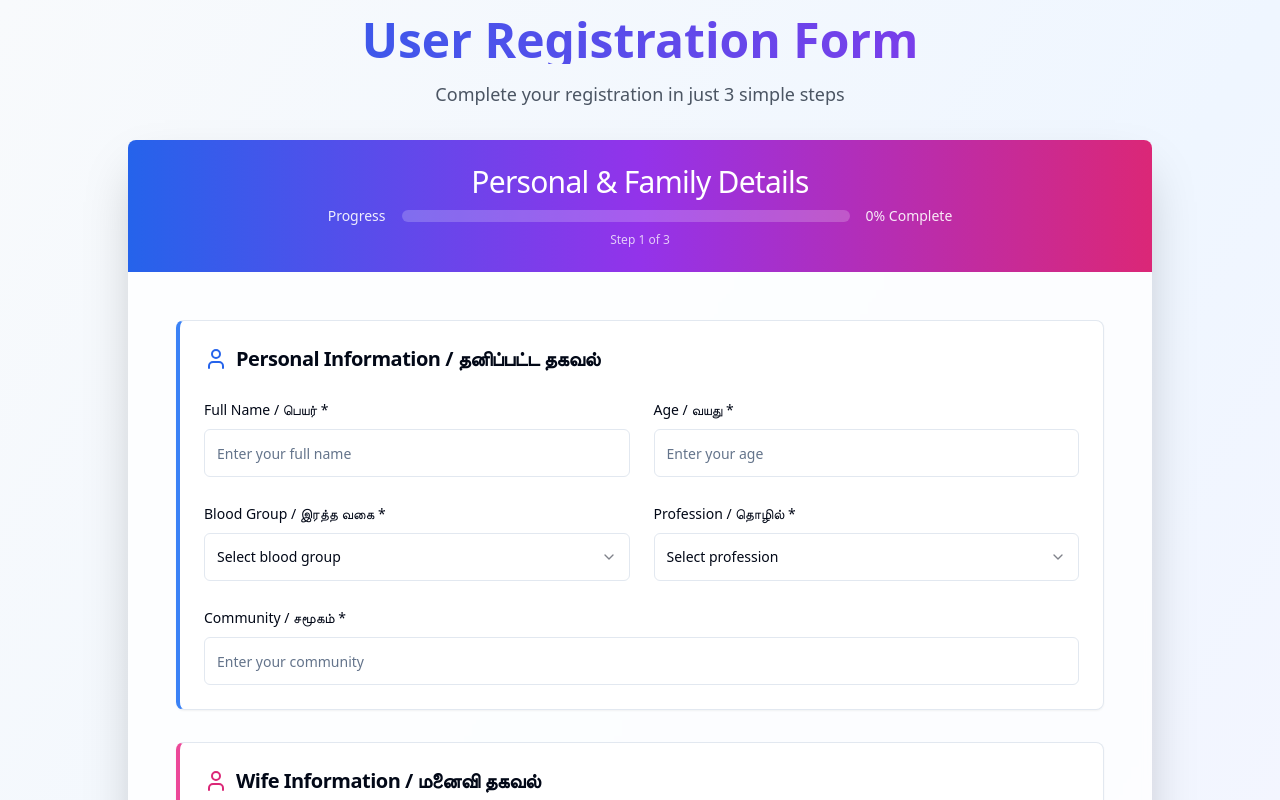
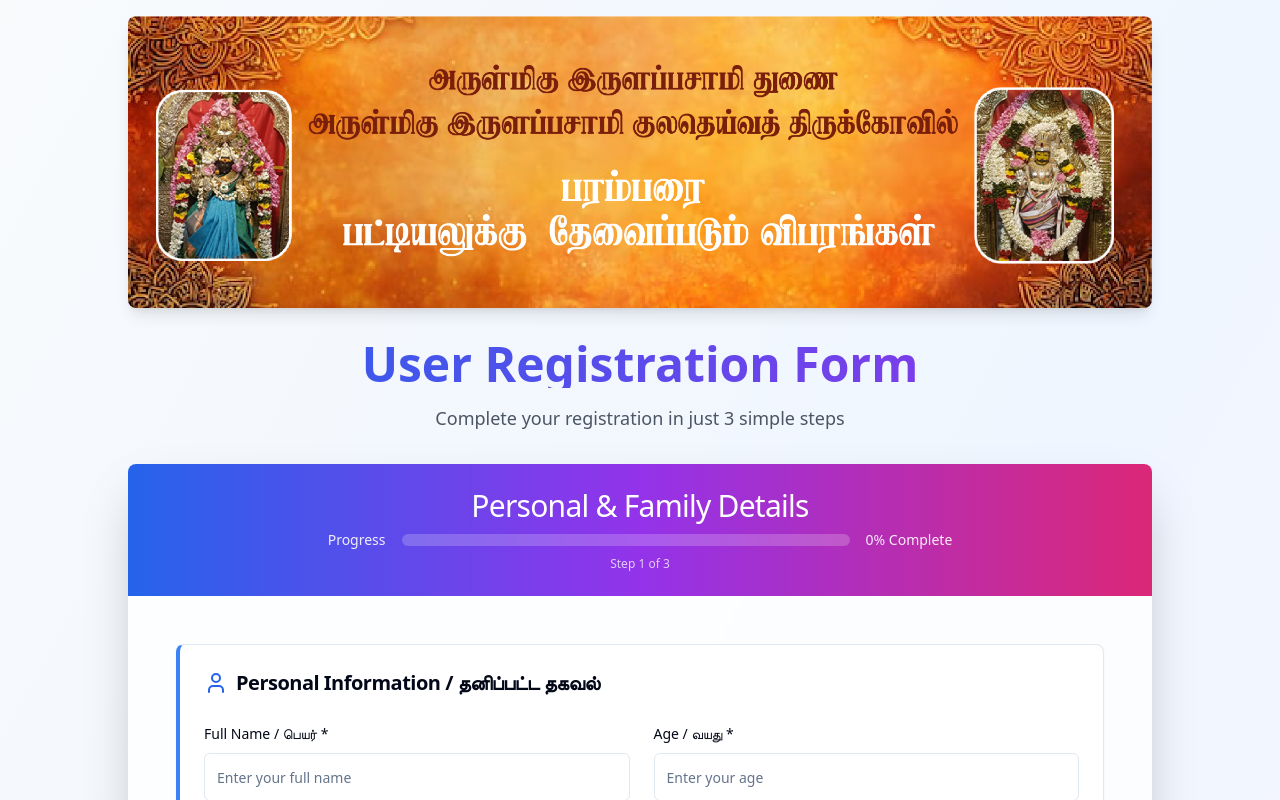
Before and after one commit to GoPocket3303/family-data-quest, a React (Vite) app: page / in a window 1280 px wide. Shown: the top 800 px of the page. Built offline with nearby package versions, Linux system fonts and the light colour scheme.

Commit message:
Add banner image to form
Add the provided banner image above the registration form.

```diff
--- a/src/components/MultiStepForm.tsx
+++ b/src/components/MultiStepForm.tsx
@@ -453,6 +453,15 @@ const MultiStepForm = () => {
       <LoadingOverlay isVisible={isSubmitting} message="Submitting your registration..." />
       <div className="min-h-screen bg-gradient-to-br from-slate-50 via-blue-50 to-purple-50 p-4">
         <div className="max-w-5xl mx-auto">
+          {/* Banner Image */}
+          <div className="mb-8">
+            <img
+              src="/lovable-uploads/fd6d0981-165c-4d68-9983-66ac2f2f8774.png"
+              alt="Banner"
+              className="w-full h-auto rounded-lg shadow-lg"
+            />
+          </div>
+
           <div className="text-center mb-8">
             <h1 className="text-5xl font-bold bg-gradient-to-r from-blue-600 to-purple-600 bg-clip-text text-transparent mb-4">
               User Registration Form
```
Also changed, not shown: public/lovable-uploads/fd6d0981-165c-4d68-9983-66ac2f2f8774.png (added).
